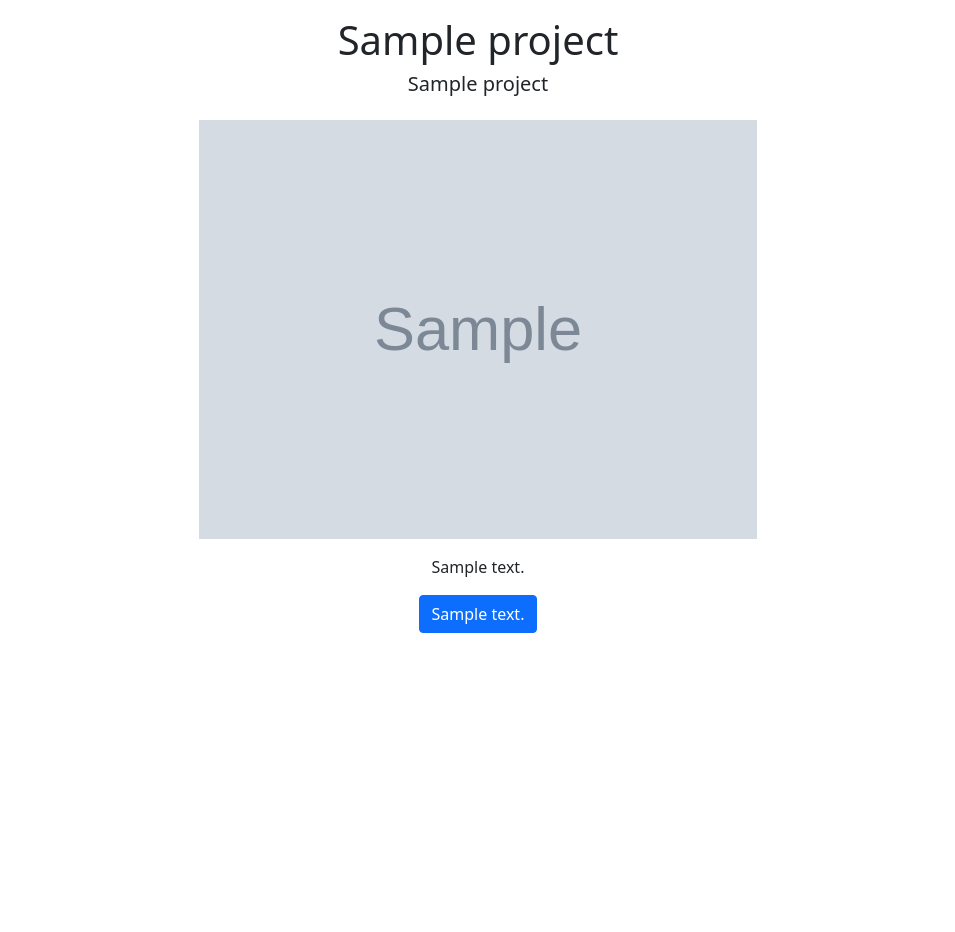
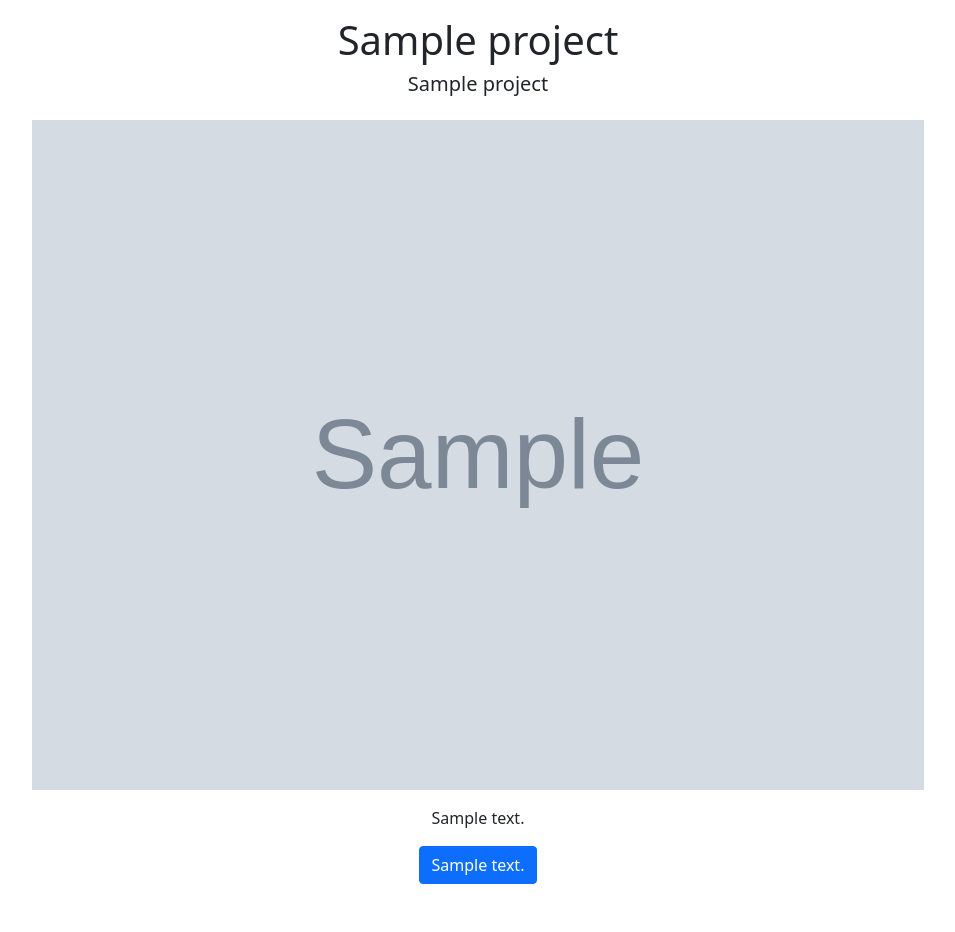
Before and after one commit to lee-mccarthy/personalwebsite, a Django app: template personalwebsite/portfolio/templates/portfolio/project_detail.html in a window 1280 px wide. Shown: the part 56-988 px from the top of the page, without its empty margins (162-1117 px from the left). Before the commit the page ends 689 px from the top, so only its background shows below. Run offline with Django 3.2, Linux system fonts and the light colour scheme; the template is opened without the code that fills it: values that come from a table or form of the project are taken from there, others are empty; tables that the repository leaves empty hold one stand-in row (values such as "Sample post"); grey boxes marked "Sample" are stand-in pictures; parts of the project's set-up code (start-up, migrations or seed data) failed here and were passed over.

Commit message:
In project_detail resized img and spaced links

```diff
--- a/personalwebsite/portfolio/templates/portfolio/project_detail.html
+++ b/personalwebsite/portfolio/templates/portfolio/project_detail.html
@@ -9,11 +9,13 @@
       <h5>{{ project.subtitle }}</h5>
       {% endif %}
       {% if project.image %}
-      <img src="{{ project.image.url }}" alt="project image" class="mt-3 mb-3" style="width: 50%;">
+      <img src="{{ project.image.url }}" alt="project image" class="mt-3 mb-3" style="width: 80%;">
       {% endif %}
       <p>{{ project.description }}</p>
       {% for link in project.links.all %}
-      <a href="{{ link.url }}" class="btn btn-primary">{{ link.text }}</a>
+      <div class="mt-3">
+        <a href="{{ link.url }}" class="btn btn-primary">{{ link.text }}</a>
+      </div>
       {% endfor %}
     </div>
   </div>
```
